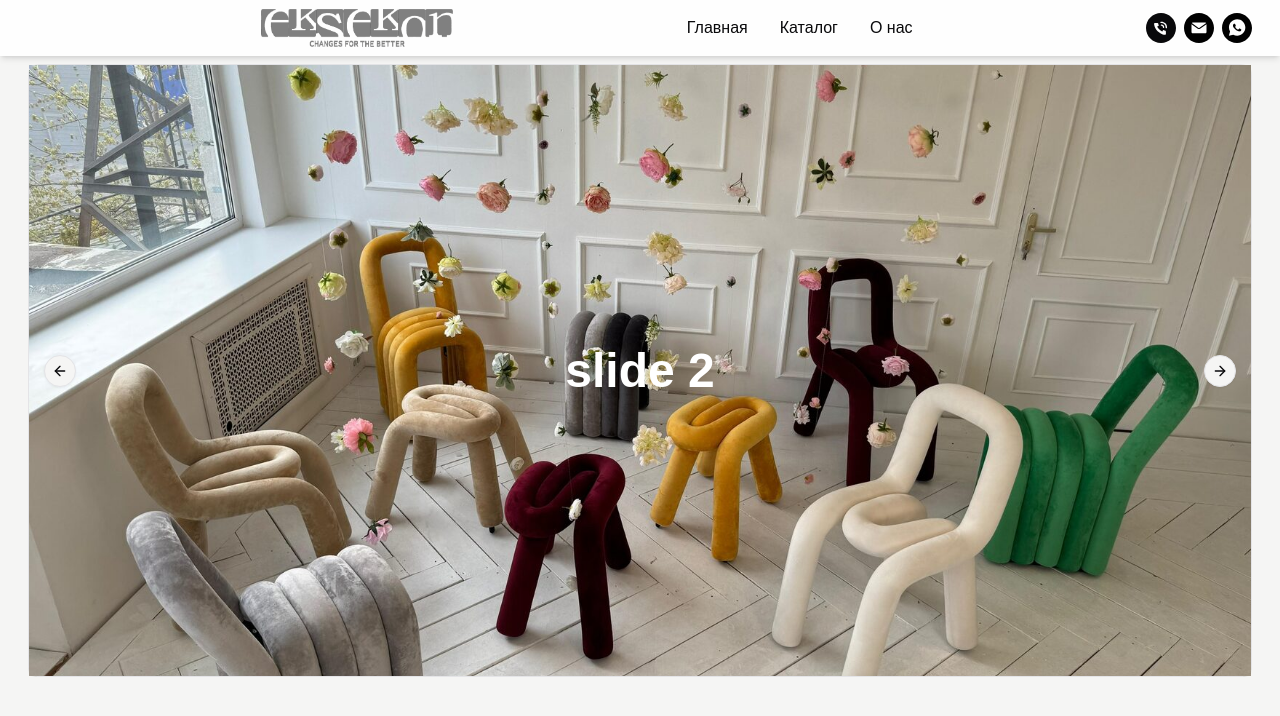
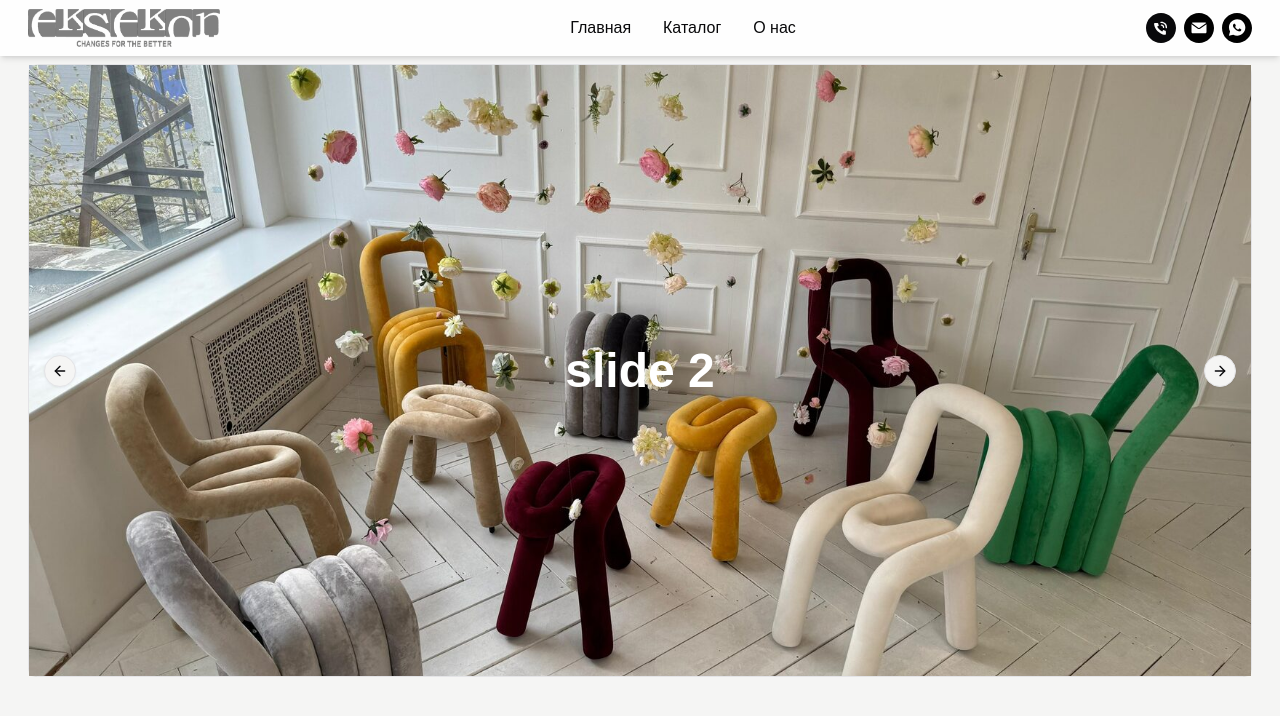
Before and after one commit to leonraz58/eksekonnext, a Next.js app: page / in a window 1280 px wide. Shown: the top 716 px of the page. Built offline with nearby package versions, Linux system fonts and the light colour scheme; what tailwind-hamburgers would draw is missing.

Commit message:
adaptive Header

```diff
--- a/app/page.tsx
+++ b/app/page.tsx
@@ -1,7 +1,7 @@
 import React from "react";
-import Header from "@/components/header";
 import {SliderMain} from "@/components/slider-main";
 import {PageContainer} from "@/components/page-container";
+import {Header} from "@/components/header";
 
 export default function Home() {
     return (
--- a/components/header.tsx
+++ b/components/header.tsx
@@ -1,24 +1,35 @@
-import React from 'react';
+'use client'
+import React, {useEffect, useState} from 'react';
 import {PageContainer} from "@/components/page-container";
 import Link from "next/link";
 import {Contacts} from "@/components/contacts";
 import {Menu} from "@/components/ui/menu";
 import BurgerButton from "@/components/burger-button";
 
-const Header = () => {
+
+export const Header = () => {
+
+    const [width, setWidth] = useState(window.innerWidth);
+    const breakpoint = 768
+    let isMobile = width < breakpoint
+
+    useEffect(() => {
+        const handleWindowResize = () => setWidth(window.innerWidth);
+        window.addEventListener('resize', handleWindowResize);
+        return () => window.removeEventListener('resize', handleWindowResize);
+    })
+
     return (
         <header
             className={"fixed top-0 w-full z-10 bg-white/90 shadow-md h-14"}>
             <PageContainer className={'flex items-center justify-between h-full'}>
-                <BurgerButton/>
+                {isMobile && <BurgerButton/>}
                 <Link href="/">
                     <div className={"flex items-center justify-center"}>
                         <img src="/assets/images/logo.png" alt="eksekon" className={'w-48'}/>
                     </div>
                 </Link>
-                <div>
-                    <Menu variant={'desktop'}/>
-                </div>
+                {!isMobile && <Menu variant={'desktop'}/>}
                 <div>
                     <Contacts/>
                 </div>
@@ -26,5 +37,3 @@ const Header = () => {
         </header>
     );
 };
-
-export default Header;
--- /dev/null
+++ b/components/index.ts
@@ -0,0 +1,2 @@
+export { PageContainer } from './page-container'
+export { SliderMain } from './slider-main'
--- a/components/page-container.tsx
+++ b/components/page-container.tsx
@@ -6,5 +6,5 @@ interface Props {
 }
 
 export const PageContainer: React.FC<React.PropsWithChildren<Props>> = ({ className, children }) => {
-    return <div className={cn('mx-auto max-w-[1400px] w-full px-7', className)}>{children}</div>;
+    return <div className={cn('mx-auto max-w-[1400px] w-full px-1 sm:px-2 md:px-7', className)}>{children}</div>;
 };
```
